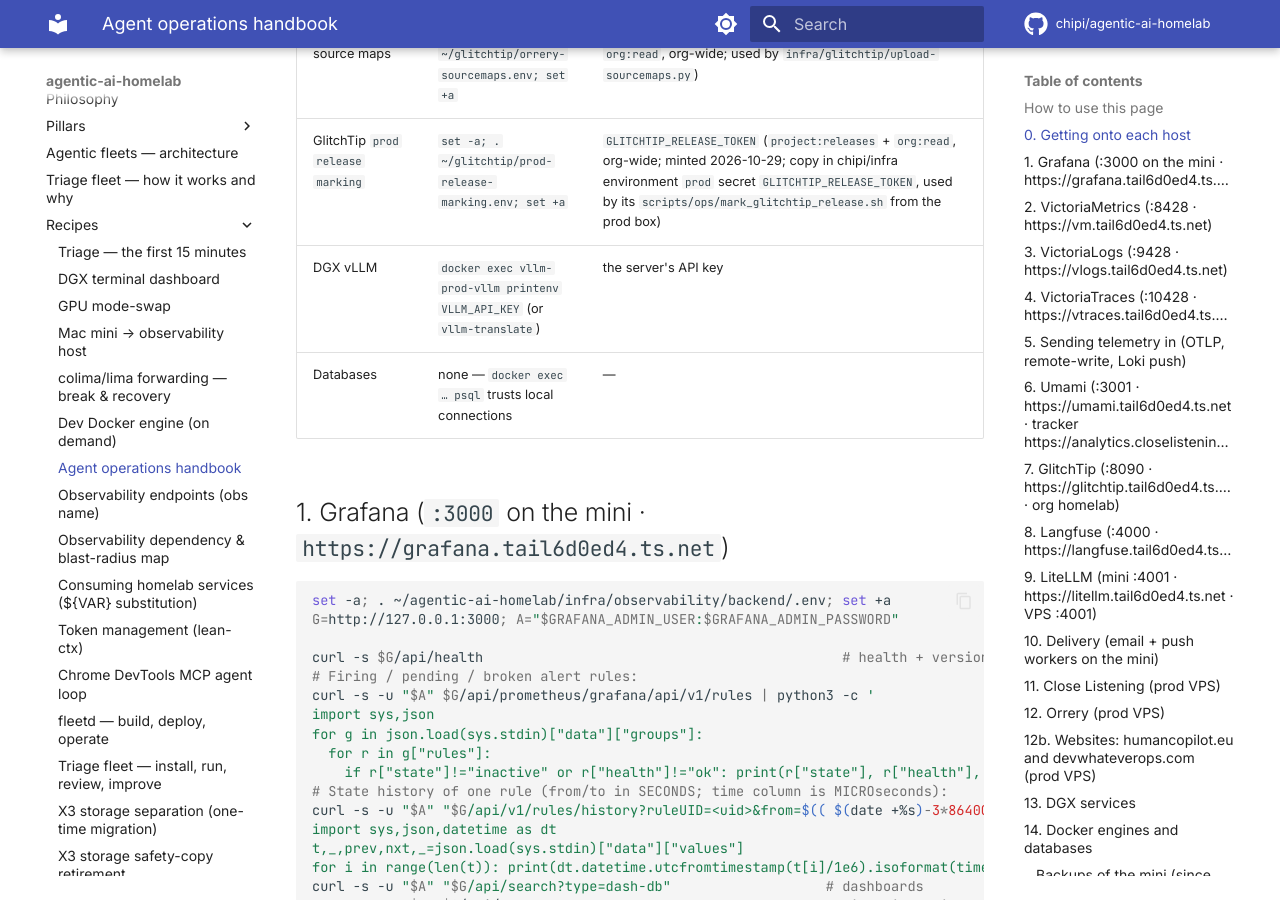
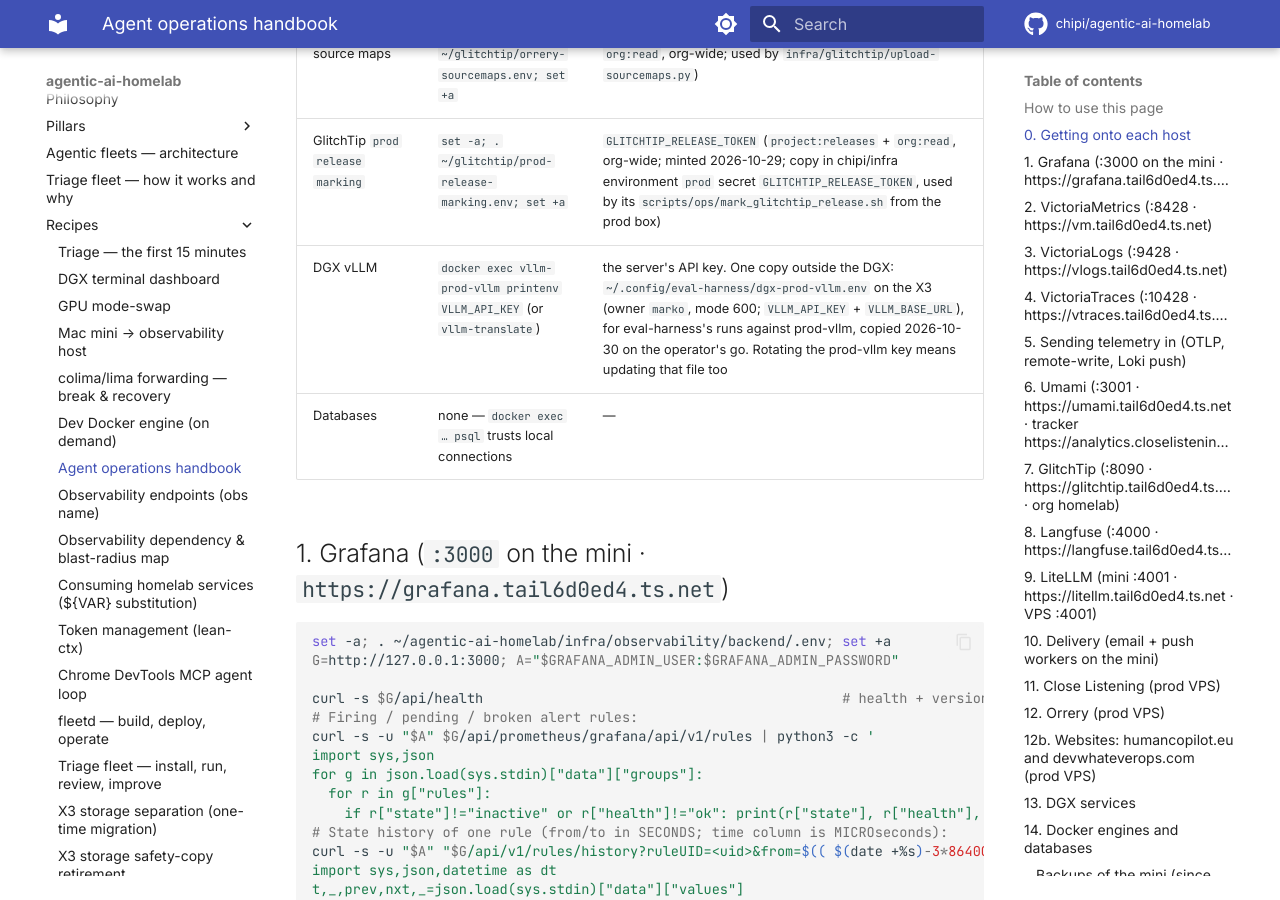
Before and after one commit to chipi/agentic-ai-homelab, an MkDocs documentation site: the page built from docs/recipes/agent-access.md, in a window 1280 px wide and 900 px high, scrolled down 3457 px. Built offline with MkDocs 1.6.1 and Material for MkDocs 9.7.7, drawn with Linux system fonts in a browser that asks for light colours; comment, search, counter and statistics services are not loaded.

Commit message:
docs: where the X3 copy of the prod-vllm key lives; the eval-harness key's alias count
The operator approved giving eval-harness a run window on prod-vllm (:8003) after the
nightly, so the server's client key was copied to ~/.config/eval-harness/dgx-prod-vllm.env
on the X3 (mode 600). Proven: /v1/models 200 with it, 401 without. The credentials row says
so, and that a key rotation must update the copy. The eval-harness key's row no longer
pins a stale alias count (36); eval-qwen3-30b-a3b was added at runtime today (40 models).

Co-Authored-By: Claude Opus 5.5 <noreply@anthropic.com>
Claude-Session: https://claude.ai/code/session_014cvkLBvrdBPr8njAy3EJki

```diff
--- a/docs/recipes/agent-access.md
+++ b/docs/recipes/agent-access.md
@@ -63,7 +63,7 @@ Do not create logins, publish ports or change groups to "get access".
 | Cloudflare API, read-only (mini) | `set -a; . ~/.config/cloudflare/readonly.env; set +a` (dir 700, file 600, since 2026-10-29) | `CLOUDFLARE_API_TOKEN`: the `claude-mcp-readonly` token, read-only on all six zones (analytics via `https://api.cloudflare.com/client/v4/graphql`, zone and DNS settings). Copied from the operator's laptop (`~/.config/cloudflare/mcp.env`) so every read on the mini uses it; first user `infra/cloudflare-edge/poll.py`. Free plan: grouped analytics (`httpRequestsAdaptiveGroups` by host, status, path, PoP, minute) work; per-request timing and Ray IDs don't. Check: `curl -s -H "Authorization: Bearer $CLOUDFLARE_API_TOKEN" https://api.cloudflare.com/client/v4/user/tokens/verify` |
 | GlitchTip source maps | `set -a; . ~/glitchtip/orrery-sourcemaps.env; set +a` | `GLITCHTIP_SOURCEMAP_TOKEN` (`project:releases` + `org:read`, org-wide; used by `infra/glitchtip/upload-sourcemaps.py`) |
 | GlitchTip `prod release marking` | `set -a; . ~/glitchtip/prod-release-marking.env; set +a` | `GLITCHTIP_RELEASE_TOKEN` (`project:releases` + `org:read`, org-wide; minted 2026-10-29; copy in chipi/infra environment `prod` secret `GLITCHTIP_RELEASE_TOKEN`, used by its `scripts/ops/mark_glitchtip_release.sh` from the prod box) |
-| DGX vLLM | `docker exec vllm-prod-vllm printenv VLLM_API_KEY` (or `vllm-translate`) | the server's API key |
+| DGX vLLM | `docker exec vllm-prod-vllm printenv VLLM_API_KEY` (or `vllm-translate`) | the server's API key. One copy outside the DGX: `~/.config/eval-harness/dgx-prod-vllm.env` on the X3 (owner `marko`, mode 600; `VLLM_API_KEY` + `VLLM_BASE_URL`), for eval-harness's runs against prod-vllm, copied 2026-10-30 on the operator's go. Rotating the prod-vllm key means updating that file too |
 | Databases | none — `docker exec … psql` trusts local connections | — |
 
 ## 1. Grafana (`:3000` on the mini · `https://grafana.tail6d0ed4.ts.net`)
```
Also changed, not shown: infra/litellm/README.md (+1 -1 lines).
